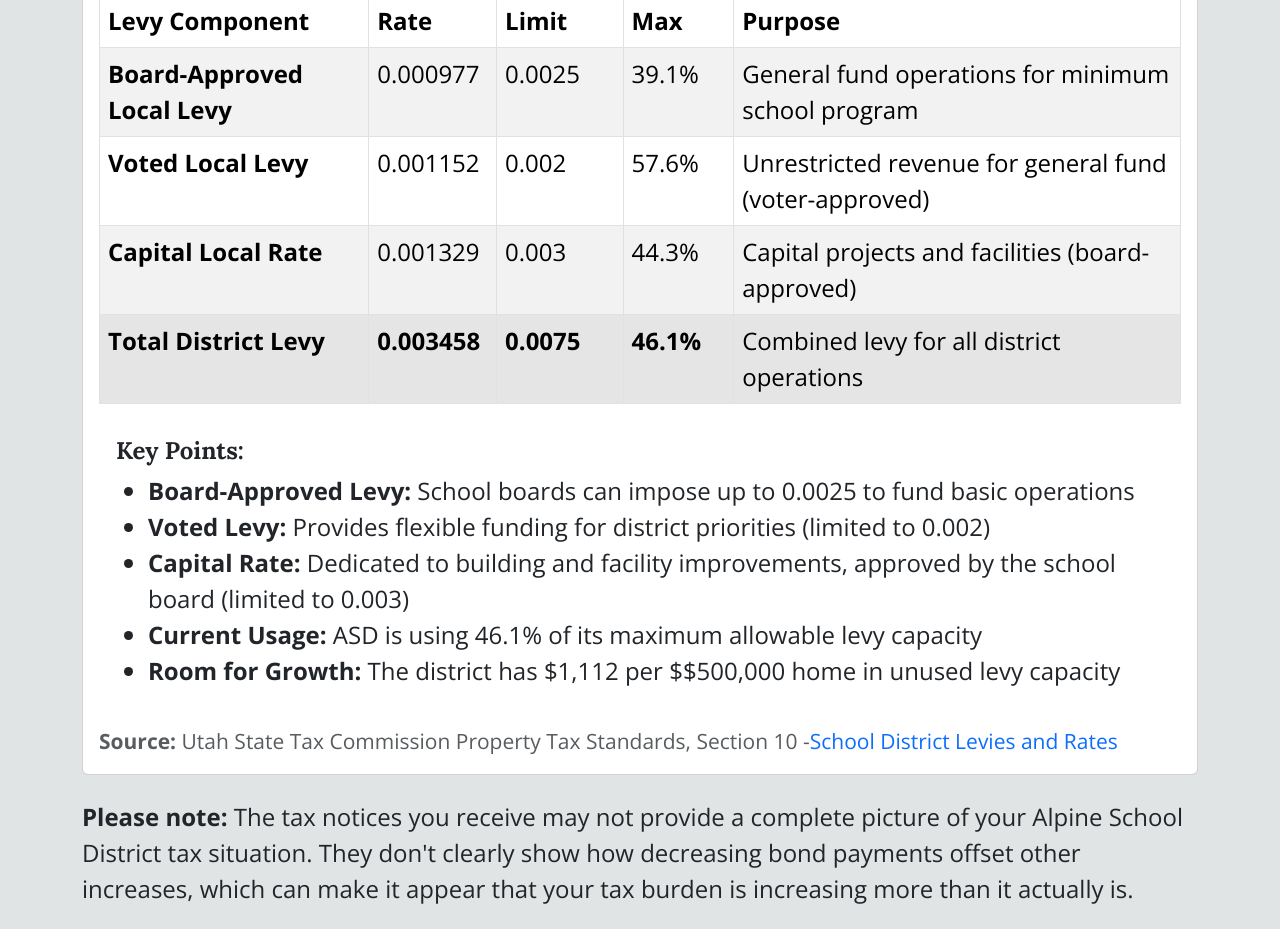
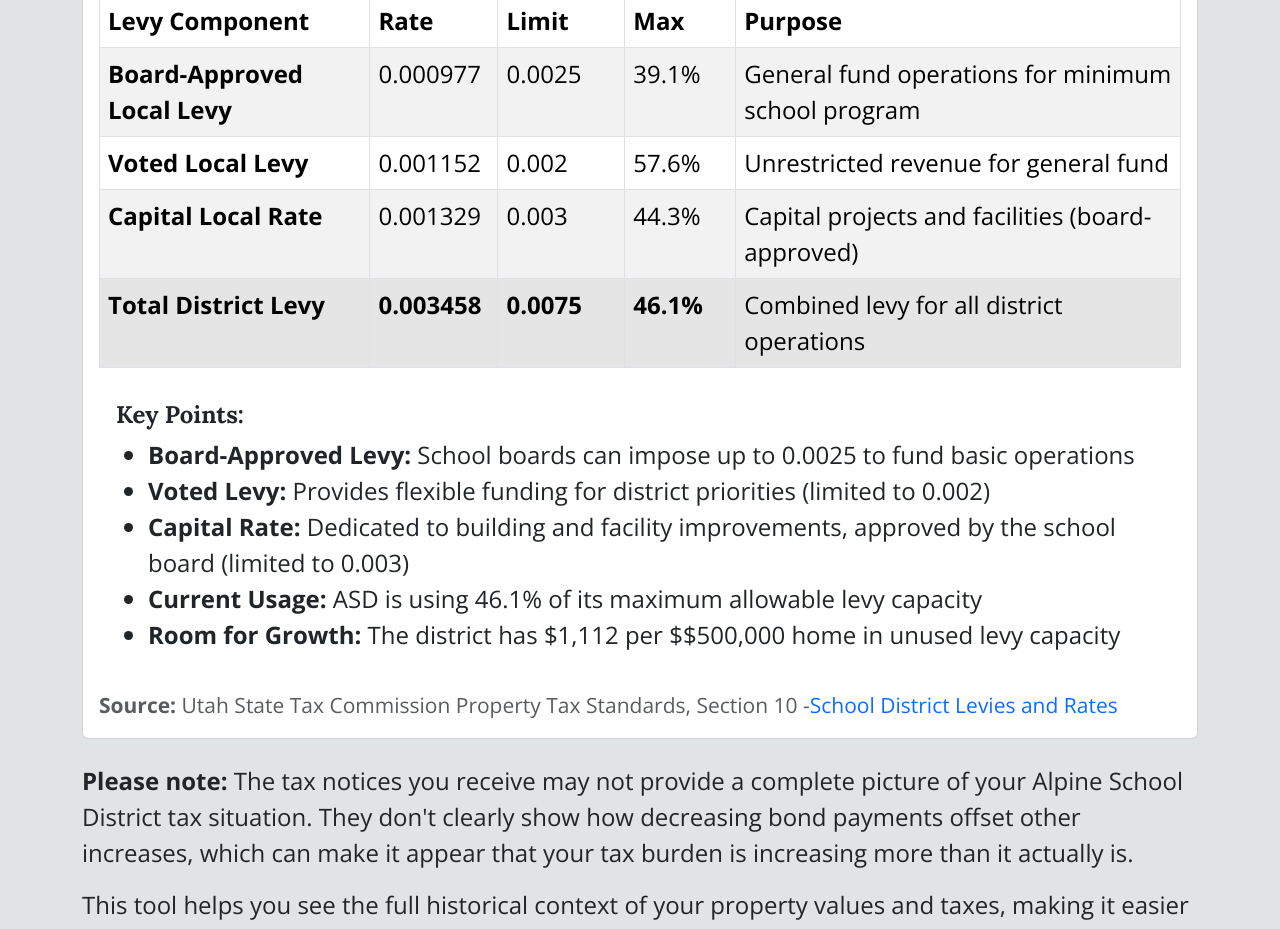
Before and after one commit to jbejar/voteforjonathan, a Next.js app: page /tax in a window 1280 px wide. Shown: the part 2560-3489 px from the top of the page. Built offline with nearby package versions, Linux system fonts and the light colour scheme.

Commit message:
correction

```diff
--- a/src/app/tax/page.tsx
+++ b/src/app/tax/page.tsx
@@ -434,7 +434,7 @@ function TaxesContent() {
                                         <td>0.001152</td>
                                         <td className="d-none d-lg-table-cell">0.002</td>
                                         <td>{((0.001152 / 0.002) * 100).toFixed(1)}%</td>
-                                        <td className="d-none d-md-table-cell">Unrestricted revenue for general fund (voter-approved)</td>
+                                        <td className="d-none d-md-table-cell">Unrestricted revenue for general fund</td>
                                     </tr>
                                     <tr>
                                         <td><strong>Capital Local Rate</strong></td>
```
